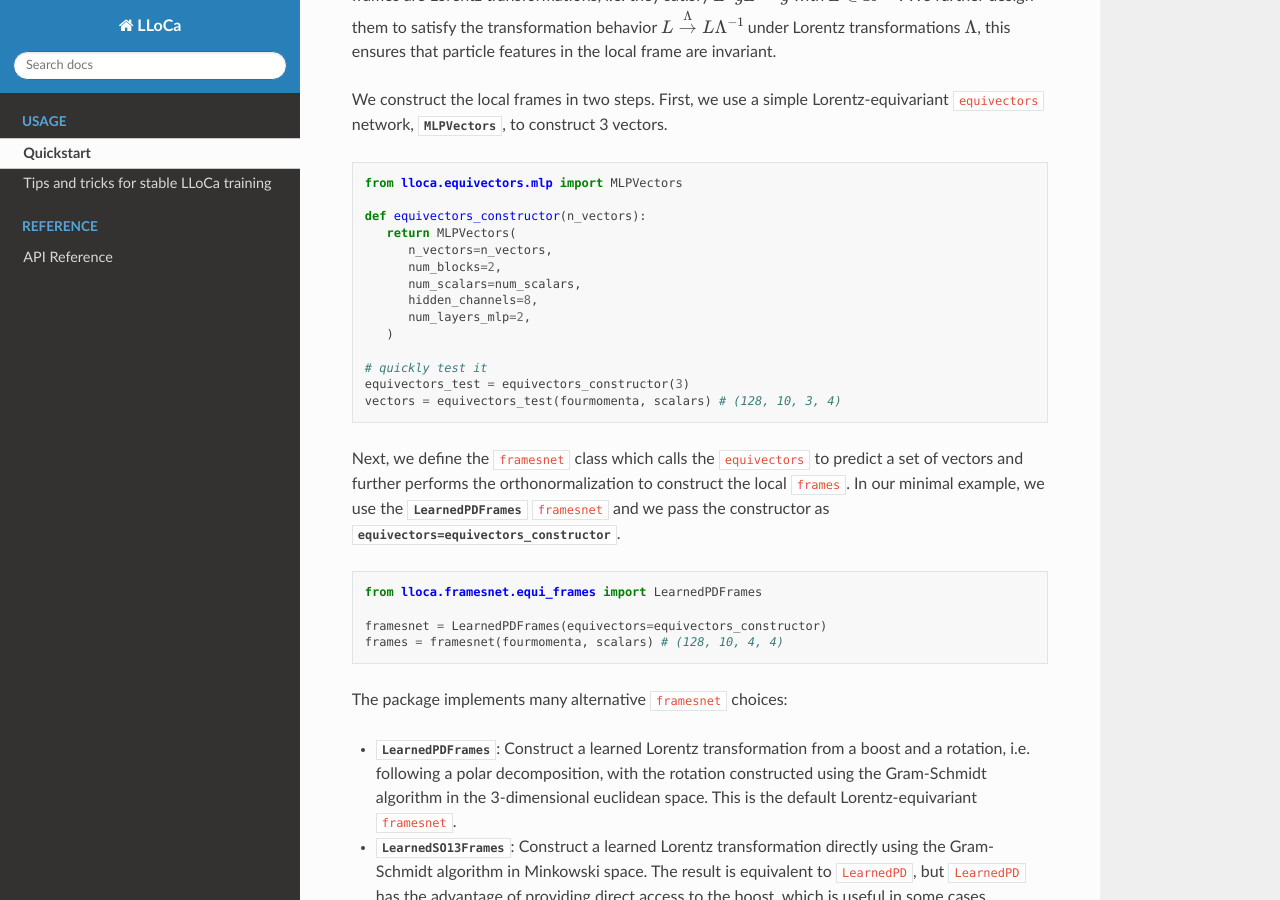
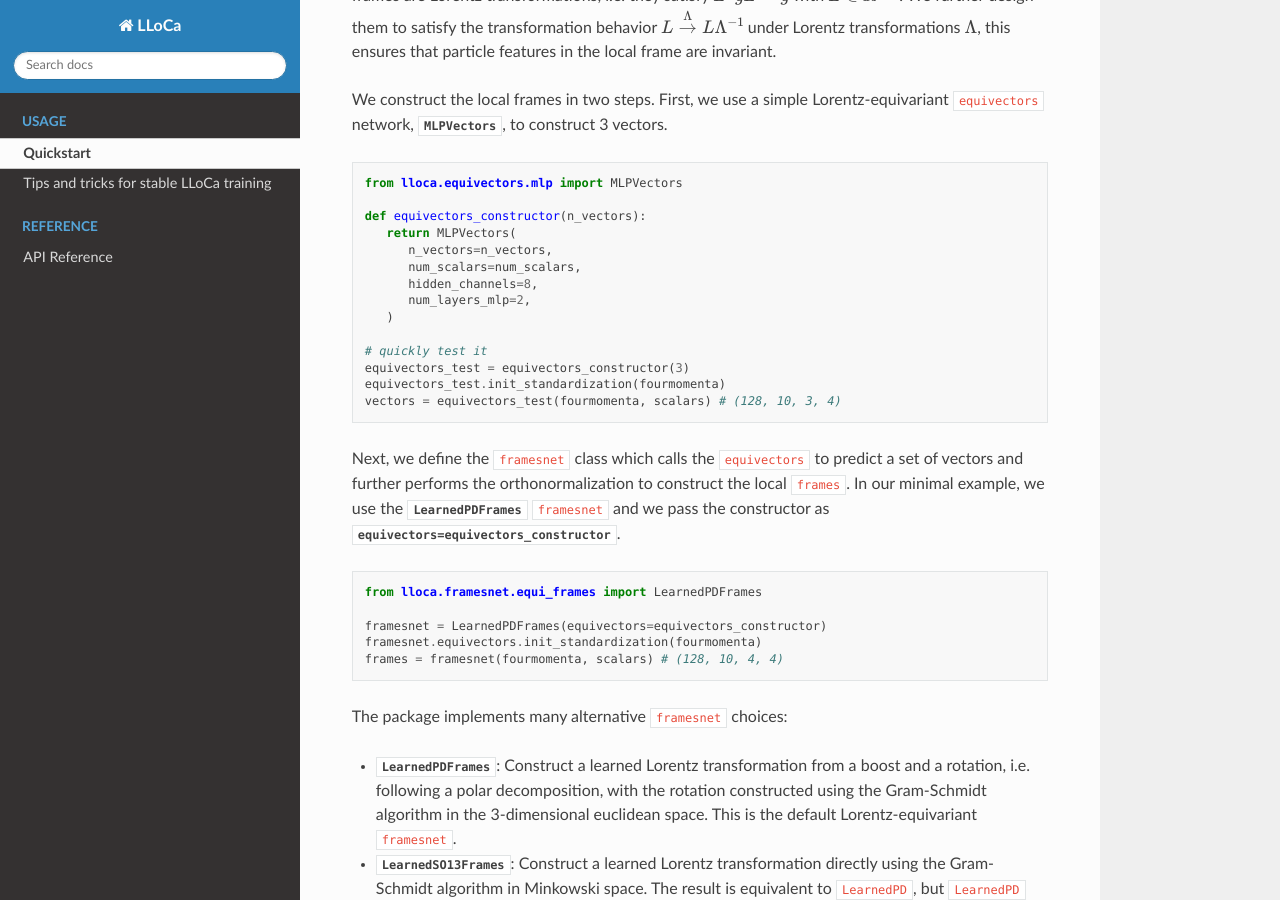
Before and after one commit to heidelberg-hepml/lloca, a Sphinx documentation site: the page built from docs/source/quickstart.rst, in a window 1280 px wide and 900 px high, scrolled down 1332 px. Built offline with Sphinx 7.4.7 and the Read the Docs theme 3.1.0, drawn with Linux system fonts in a browser that asks for light colours; pages that are not in the unit, such as notebooks, are missing from menus.

Commit message:
Update demos to most recent version

```diff
--- a/docs/source/quickstart.rst
+++ b/docs/source/quickstart.rst
@@ -69,7 +69,6 @@ We construct the local frames in two steps. First, we use a simple Lorentz-equiv
    def equivectors_constructor(n_vectors):
       return MLPVectors(
          n_vectors=n_vectors,
-         num_blocks=2,
          num_scalars=num_scalars,
          hidden_channels=8,
          num_layers_mlp=2,
@@ -77,6 +76,7 @@ We construct the local frames in two steps. First, we use a simple Lorentz-equiv
 
    # quickly test it
    equivectors_test = equivectors_constructor(3)
+   equivectors_test.init_standardization(fourmomenta)
    vectors = equivectors_test(fourmomenta, scalars) # (128, 10, 3, 4)
 
 Next, we define the ``framesnet`` class which calls the ``equivectors`` to predict a set of vectors
@@ -89,6 +89,7 @@ we pass the constructor as :mod:`equivectors=equivectors_constructor`.
    from lloca.framesnet.equi_frames import LearnedPDFrames
 
    framesnet = LearnedPDFrames(equivectors=equivectors_constructor)
+   framesnet.equivectors.init_standardization(fourmomenta)
    frames = framesnet(fourmomenta, scalars) # (128, 10, 4, 4)
 
 The package implements many alternative ``framesnet`` choices:
```
Also changed, not shown: 1 other file.
